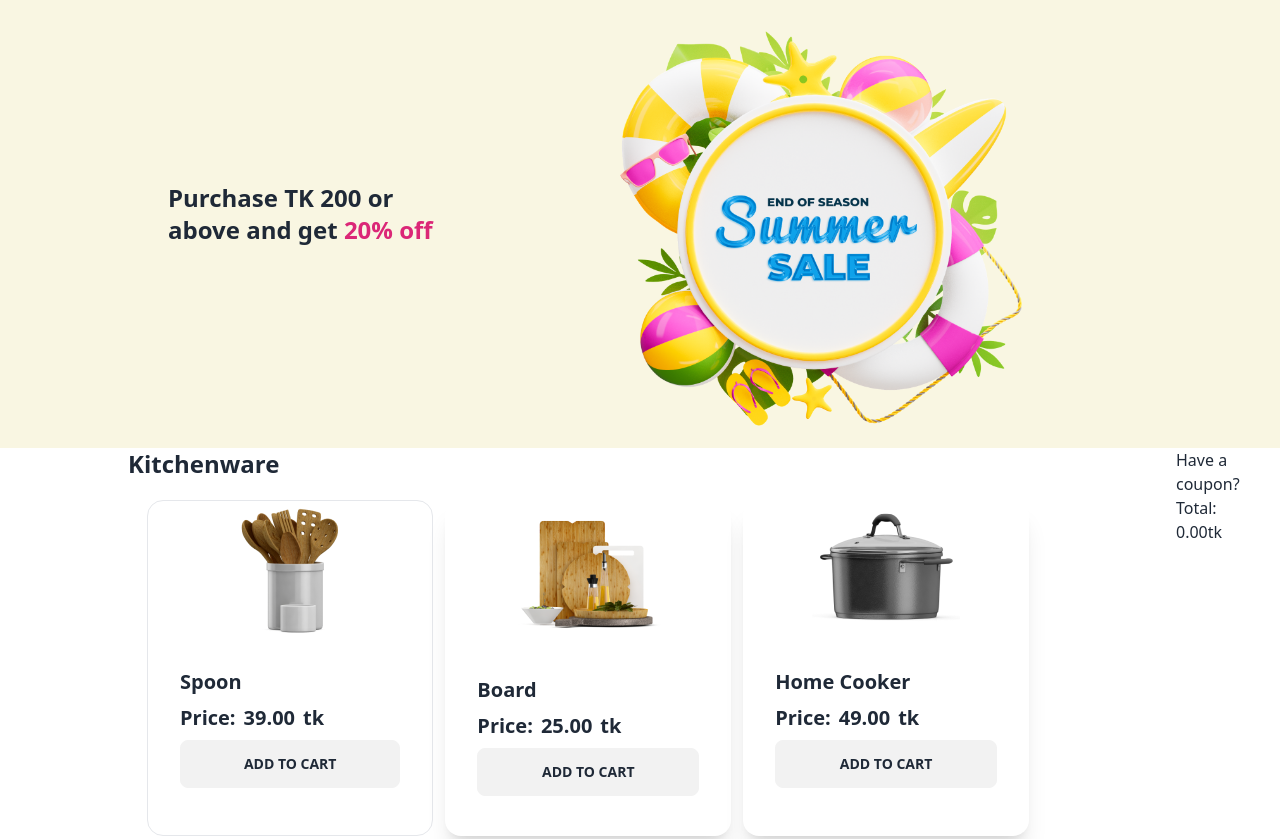
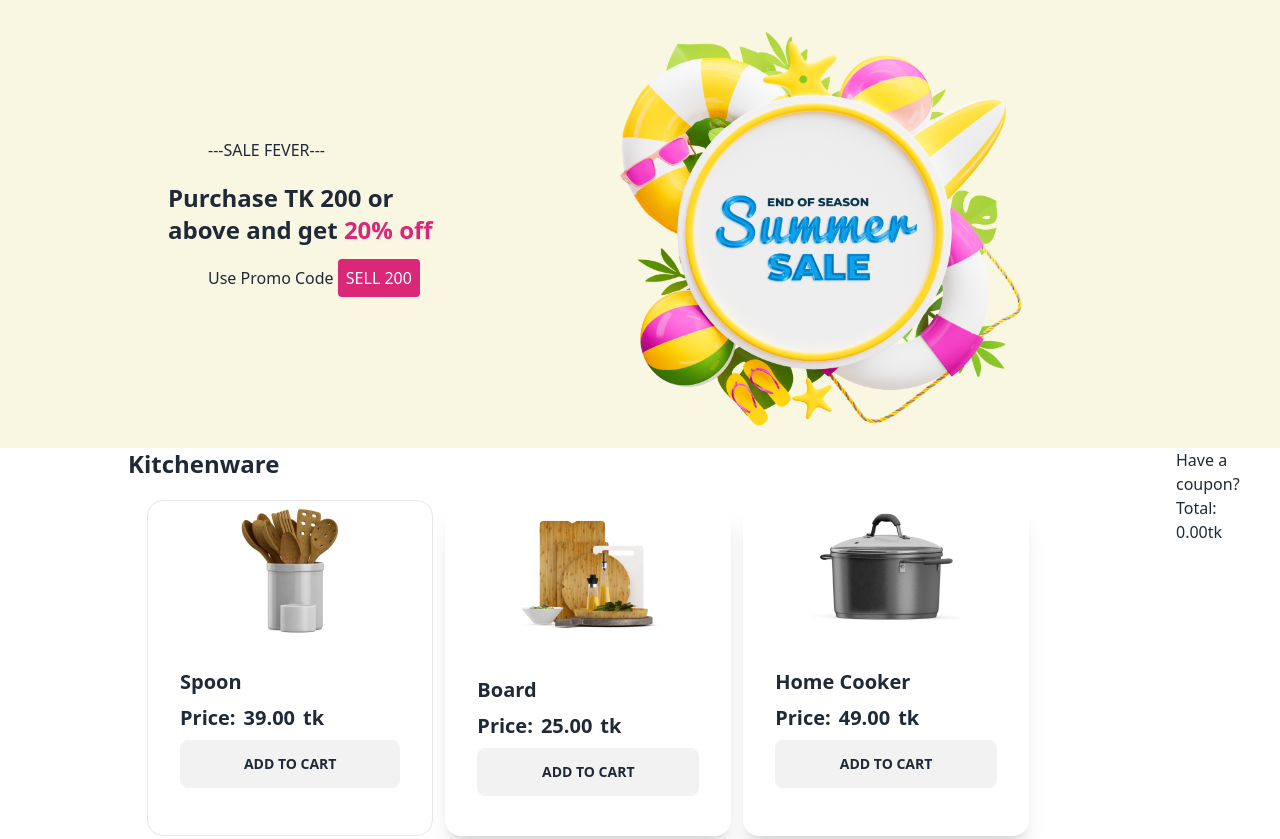
Before and after one commit to Sadia211/Sale, a plain HTML site: page index.html in a window 1280 px wide. Shown: the top 839 px of the page. Drawn offline with nearby package versions, Linux system fonts and the light colour scheme.

Commit message:
first commit

```diff
--- a/index.html
+++ b/index.html
@@ -18,7 +18,12 @@
 </head>
 <body>
   <div class="backgroundimage display flex items-center px-32">
-    <div> <p class="text-2xl  font-bold mb-5 mx-10 mr-32">Purchase TK 200 or<br> above  and get <span class="text-pink-600">20% off</span></p></div>
+    <div>
+      <p class="mx-20 mb-5">---SALE FEVER---</p>
+      <p class="text-2xl  font-bold mb-5 mx-10 mr-32">Purchase TK 200 or<br> above  and get <span class="text-pink-600">20% off</span></p>
+
+      <p class="mx-20 mb-5">Use Promo Code <span class="bg-pink-600 text-white rounded px-2 py-2">SELL 200</span></p>
+    </div>
 
 
 
```
Also changed, not shown: Summer Sale Landing Page Design with modal.png (deleted), Summer Sale Landing Page Design.png (deleted), style.css (deleted), 2 other files.
